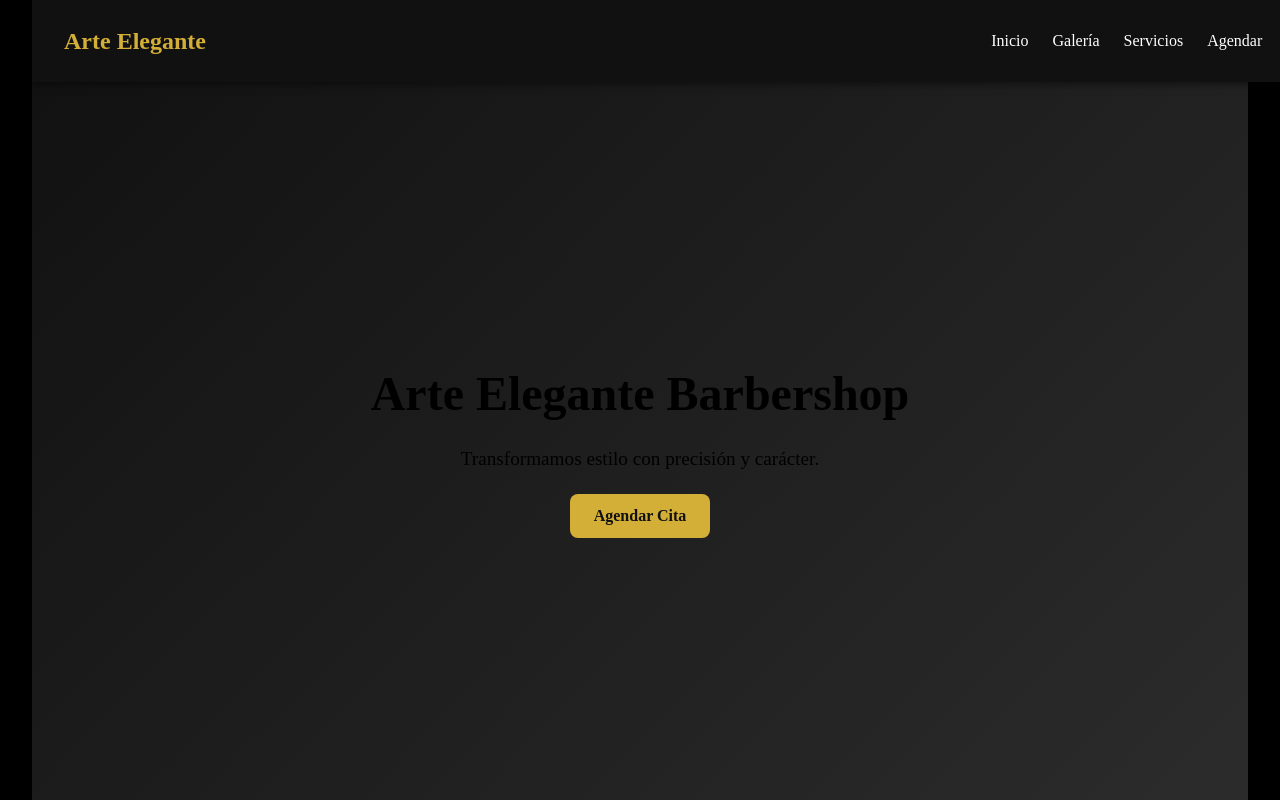
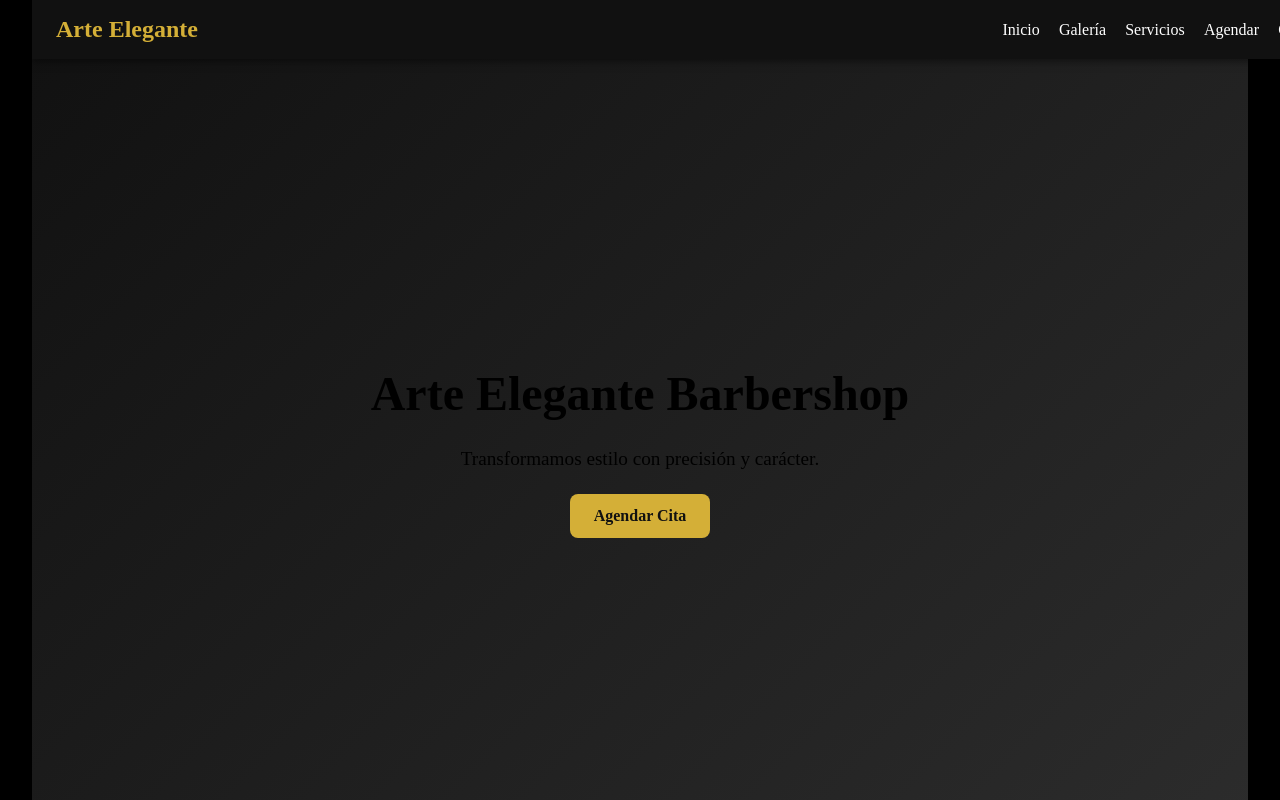
Before and after one commit to Marshelby/arte-elegante-barberia, a React (Vite) app: page / in a window 1280 px wide. Shown: the top 800 px of the page. Built offline with nearby package versions, Linux system fonts and the light colour scheme.

Commit message:
🚨 FIX FINAL: Contacto visible en navbar horizontal sin colapso

```diff
--- a/src/components/Navbar.css
+++ b/src/components/Navbar.css
@@ -2,12 +2,12 @@
   position: fixed;
   top: 0;
   width: 100%;
-  padding: 1rem 2rem;
+  padding: 1rem 1.5rem;
   background-color: #111;
   display: flex;
   justify-content: space-between;
   align-items: center;
-  z-index: 9999; /* AUMENTADO para que esté SIEMPRE arriba */
+  z-index: 9999;
   box-shadow: 0 2px 8px rgba(0, 0, 0, 0.5);
 }
 
@@ -15,6 +15,7 @@
   color: #d4af37;
   font-weight: bold;
   font-size: 1.5rem;
+  white-space: nowrap;
 }
 
 .menu-toggle {
@@ -27,8 +28,14 @@
 .navbar-links {
   list-style: none;
   display: flex;
-  gap: 1.5rem;
-  flex-wrap: wrap; /* Por si acaso hay más ítems */
+  gap: 1.2rem;
+  flex-wrap: nowrap;
+  margin: 0;
+  padding: 0;
+}
+
+.navbar-links li {
+  flex-shrink: 0; /* 👈 evita que el último botón desaparezca */
 }
 
 .navbar-links a {
```
